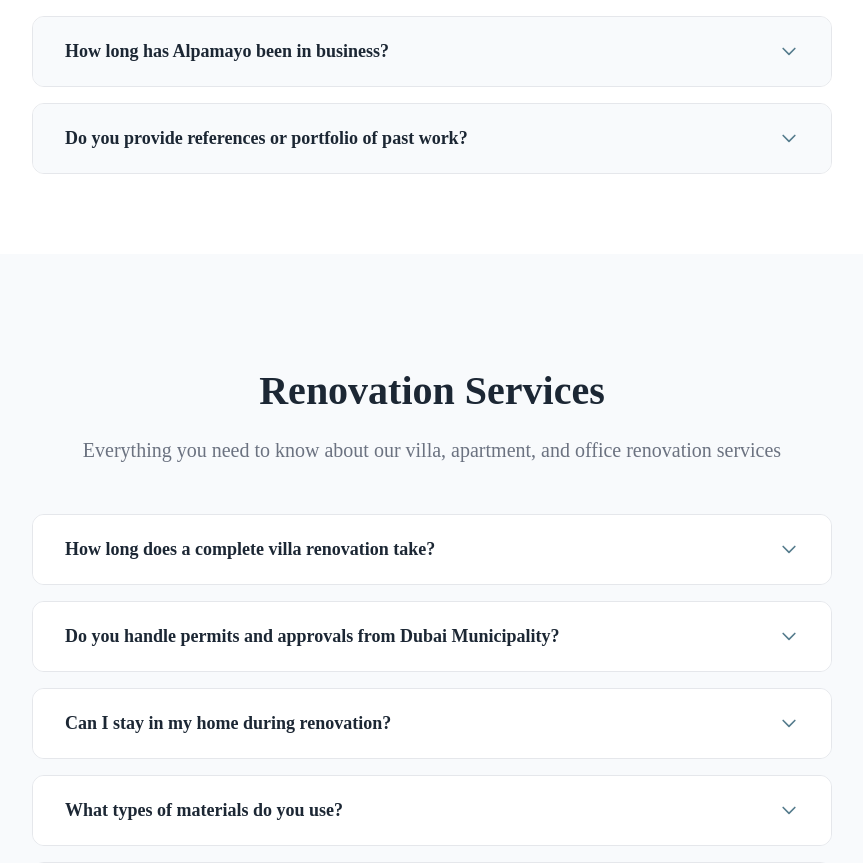
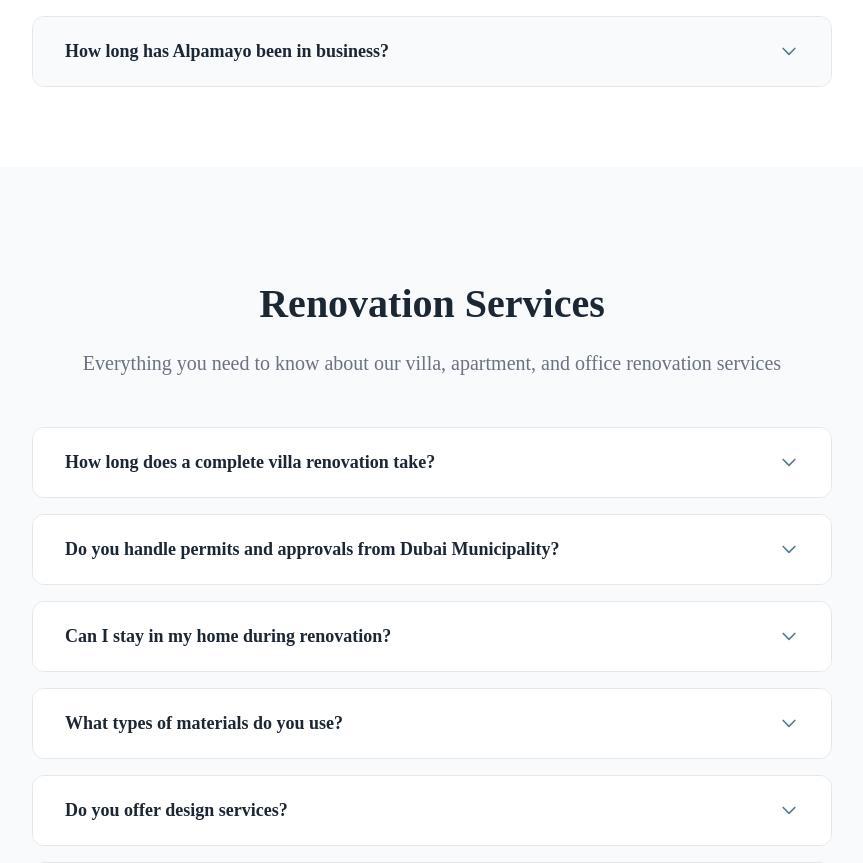
Before and after one commit to alpamayo73/main, a Next.js app: page /faq in a window 1280 px wide. Shown: the part 1208-2071 px from the top of the page, without its empty margins (208-1071 px from the left). Built offline with nearby package versions, Linux system fonts and the light colour scheme.

Commit message:
Update GeneralFAQ.js

```diff
--- a/src/components/faq/GeneralFAQ.js
+++ b/src/components/faq/GeneralFAQ.js
@@ -121,10 +121,6 @@ export default function GeneralFAQ() {
     {
       question: "How long has Alpamayo been in business?",
       answer: "Alpamayo Technical Services was established in 2016 and has been serving Dubai's residential and commercial clients for over 8 years. We have completed 250+ projects and built a reputation for quality and reliability in the Dubai market."
-    },
-    {
-      question: "Do you provide references or portfolio of past work?",
-      answer: "Yes, we have an extensive portfolio of completed projects including luxury villas, apartments, and commercial spaces. We can provide references and arrange site visits to completed projects (with client permission). Our project gallery is also available on our website and during consultations."
     }
   ]
 
```
